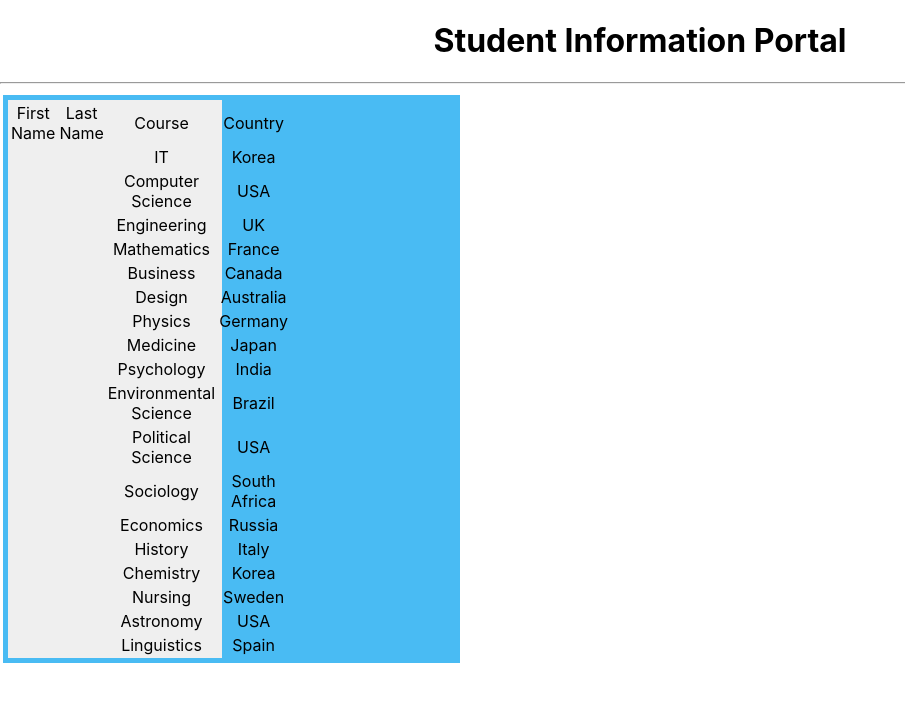
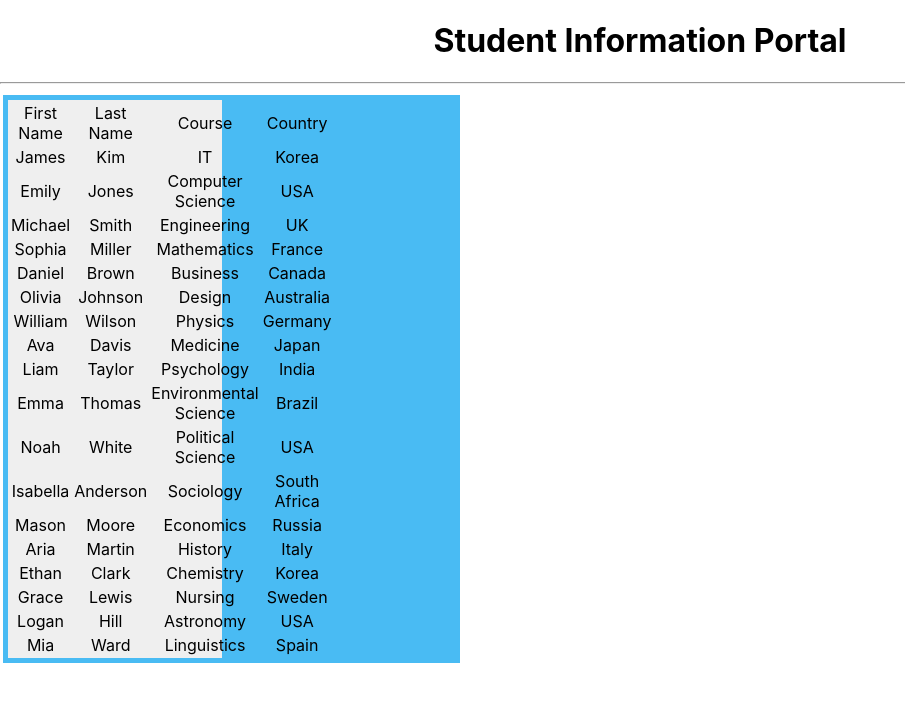
Before and after one commit to Maleesha2001-malee/IT3133_Assesment3, a React (Create React App) app in the folder studentapp/: page / in a window 1280 px wide. Shown: the top 702 px of the page, without its empty margins (0-905 px from the left). Built offline with nearby package versions, Linux system fonts and the light colour scheme.

Commit message:
spell mistake

```diff
--- a/studentapp/src/components/StudentTable.js
+++ b/studentapp/src/components/StudentTable.js
@@ -17,8 +17,8 @@ export default function StudentTable(props){
                 {
                     props.students.map(student =>
                         <tr>
-                            <td>{student.firstname}</td>
-                            <td>{student.lastname}</td>
+                            <td>{student.firstName}</td>
+                            <td>{student.lastName}</td>
                             <td>{student.course}</td>
                             <td>{student.address.country}</td>
 
```
